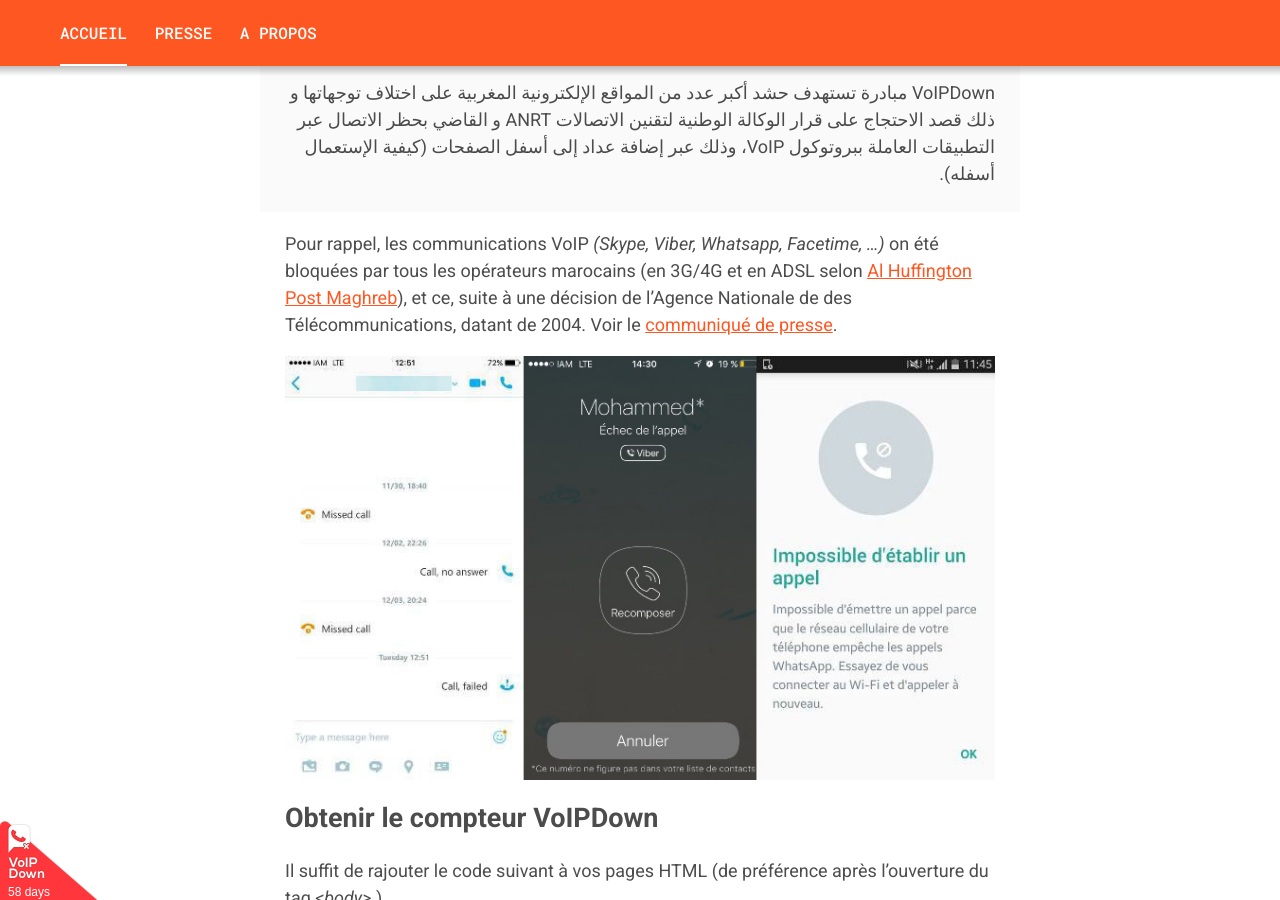
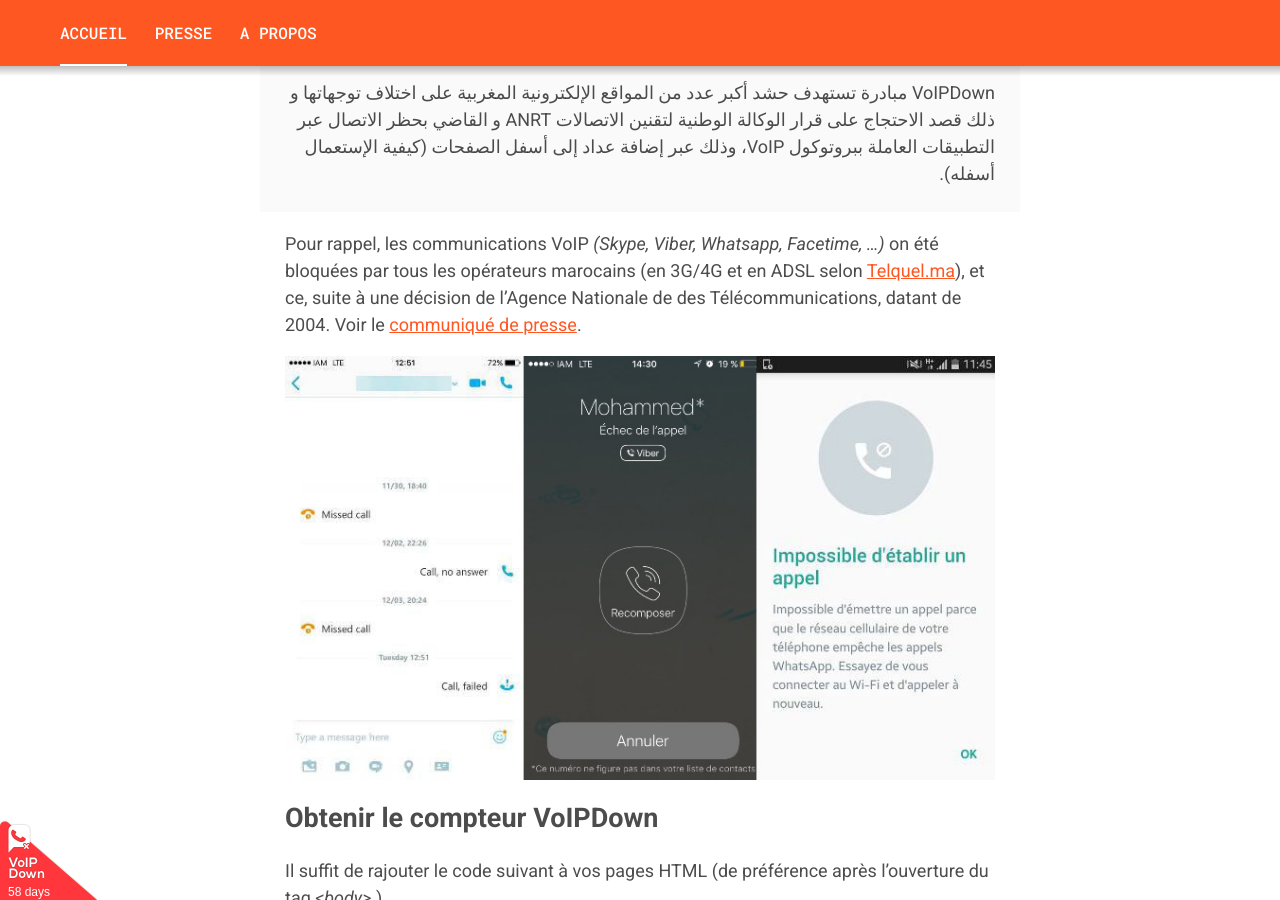
Before and after one commit to VoIPDown/voipdown.github.io, a Jekyll site: the page built from index.markdown, in a window 1280 px wide and 900 px high, scrolled down 446 px. Built offline with Jekyll 4.4.1, drawn with Linux system fonts in a browser that asks for light colours.

Commit message:
Update index.markdown
update website

```diff
--- a/index.markdown
+++ b/index.markdown
@@ -7,7 +7,7 @@
 {:dir="rtl"}
 > VoIPDown مبادرة تستهدف حشد أكبر عدد من المواقع الإلكترونية المغربية على اختلاف توجهاتها و ذلك قصد الاحتجاج على قرار الوكالة الوطنية لتقنين الاتصالات ANRT و القاضي بحظر الاتصال عبر التطبيقات العاملة ببروتوكول VoIP، وذلك عبر إضافة عداد إلى أسفل الصفحات (كيفية الإستعمال أسفله).
 
-Pour rappel, les communications VoIP *(Skype, Viber, Whatsapp, Facetime, ...)* on été bloquées par tous les opérateurs marocains (en 3G/4G et en ADSL selon [Al Huffington Post Maghreb](http://www.huffpostmaghreb.com/2016/02/26/telecoms-blocage-wifi_n_9328518.html){:target="_blank"}), et ce, suite à une décision de l'Agence Nationale de des Télécommunications, datant de 2004. Voir le [communiqué de presse](http://anrt.ma/sites/default/files/CP-Telephonie-IP-fr.pdf){:target="_blank"}.
+Pour rappel, les communications VoIP *(Skype, Viber, Whatsapp, Facetime, ...)* on été bloquées par tous les opérateurs marocains (en 3G/4G et en ADSL selon [Telquel.ma](http://telquel.ma/2016/01/12/plus-quelques-reglages-blocage-total-voip-maroc_1477504){:target="_blank"}), et ce, suite à une décision de l'Agence Nationale de des Télécommunications, datant de 2004. Voir le [communiqué de presse](http://anrt.ma/sites/default/files/CP-Telephonie-IP-fr.pdf){:target="_blank"}.
 
 <img src="/assets/images/failed-calls-screenshots.jpg" alt="VoIP Bloqué au Maroc">
 
```
